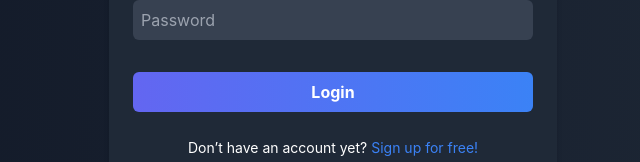
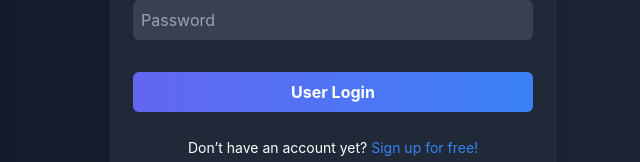
Before and after one commit to saurabhs402/NextLabsFrontend, a React (Create React App) app: page /userLogin in a window 1280 px wide. Shown: the part 373-535 px from the top of the page, without its empty margins (307-947 px from the left). Built offline with nearby package versions, Linux system fonts and the light colour scheme; no server answers.

Commit message:
User Login

```diff
--- a/src/Components/Login.jsx
+++ b/src/Components/Login.jsx
@@ -86,7 +86,7 @@ const Login = function () {
               className="bg-gradient-to-r from-indigo-500 to-blue-500 text-white font-bold py-2 px-4 rounded-md mt-4 hover:bg-indigo-600 hover:to-blue-600 transition ease-in-out duration-150"
               type="submit"
             >
-              Login
+             User Login
             </button>
           </form>
           <div className="text-sm text-white text-center mt-[1.6rem]">Don’t have an account yet? <a className="text-sm text-blue-500" href="/signup">Sign up for free!</a></div>
--- a/src/Components/UserApps.jsx
+++ b/src/Components/UserApps.jsx
@@ -79,10 +79,6 @@ const UserApps=function(){
      }
       setVisible(false)
    };
-
-
-
-
 
 
 
```
